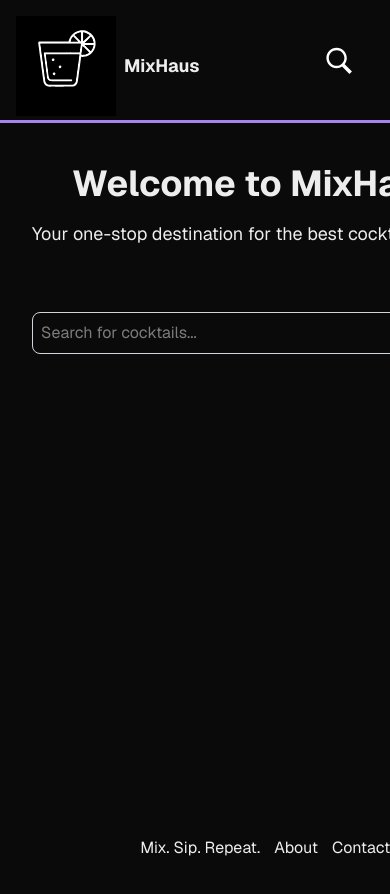
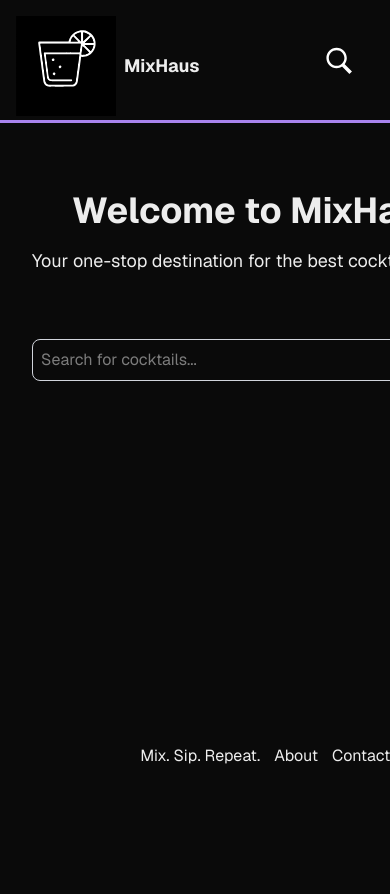
Before and after one commit to HBnax/MixHaus, a Next.js app: page / in a window 390 px wide. Shown: the top 894 px of the page. After the commit the page ends 844 px from the top, so only its background shows below. Built offline with nearby package versions, Linux system fonts and the light colour scheme.

Commit message:
ensured the drink results don't overlap the search bar & are consistently spaced after fixed the spacing between the different sections of the page

```diff
--- a/src/app/page.tsx
+++ b/src/app/page.tsx
@@ -68,7 +68,8 @@ export default function Home() {
 
       <div className="w-full h-[3px] bg-[#a984ee] absolute top-[120px]"></div>
 
-      <section className="flex flex-col gap-[32px] min-h-[300px] row-start-2 items-start justify-start sm:items-start mt-12 mb-[50]">
+      <main className="row-start-2 w-full flex flex-col items-center gap-16">
+        <section className="flex flex-col gap-[32px] row-start-2 items-start justify-start sm:items-start mt-12">
           <div className="text-center">
             <div className="flex flex-col gap-4 justify-center items-center">
               <h1 className="text-4xl font-bold text-center">
@@ -102,9 +103,7 @@ export default function Home() {
           </form>
         </section>
 
-      <div className="h-100"></div>
-
-      <section className="w-full min-h-[200px] flex flex-col items-center mt-10">
+        <section className="w-full min-h-[200px] max-w-[800px] text-center items-center mt-2">
           {isLoading && <p className="text-gray-500"> Loading...</p>}
 
             {!isLoading && searchResults.length > 0 ? (
@@ -130,10 +129,8 @@ export default function Home() {
               )
             )}
         </section>
-
-      <div className="h-40"></div>
-
-      <footer className="flex gap-[14px] flex-wrap items-center justify-center">
+      </main>
+      <footer className="row-start-3 flex gap-[14px] flex-wrap items-center justify-center mt-auto">
         <span className="flex items-center gap-2">Mix. Sip. Repeat.</span>
         <Link
           className="flex items-center gap-2 hover:underline hover:underline-offset-4 hover:text-[#c2a9f5]"
```
Lines whose indentation alone changed are shown as unchanged.
